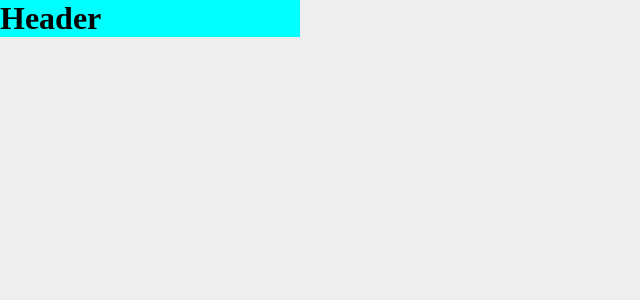
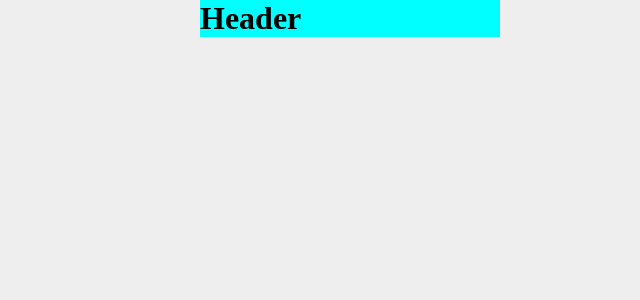
Before and after one commit to ekrem35/movies-app, a Next.js app: page / in a window 1280 px wide. Shown: the top 300 px of the page, without its empty margins (0-640 px from the left). Built offline with nearby package versions, Linux system fonts and the light colour scheme.

Commit message:
container componenti eklendi

```diff
--- a/src/components/Container/Container.js
+++ b/src/components/Container/Container.js
@@ -1,7 +1,8 @@
 import React from 'react';
+import styles from './Container.module.sass';
 
 function Container(props) {
-    return ( <div>{props.children}</div> )
+    return (<div className={styles.main}>{props.children}</div>)
 }
 
 export default Container;
--- a/src/components/Container/Container.module.sass
+++ b/src/components/Container/Container.module.sass
@@ -0,0 +1,2 @@
+.main
+    padding: 0 200px
```
